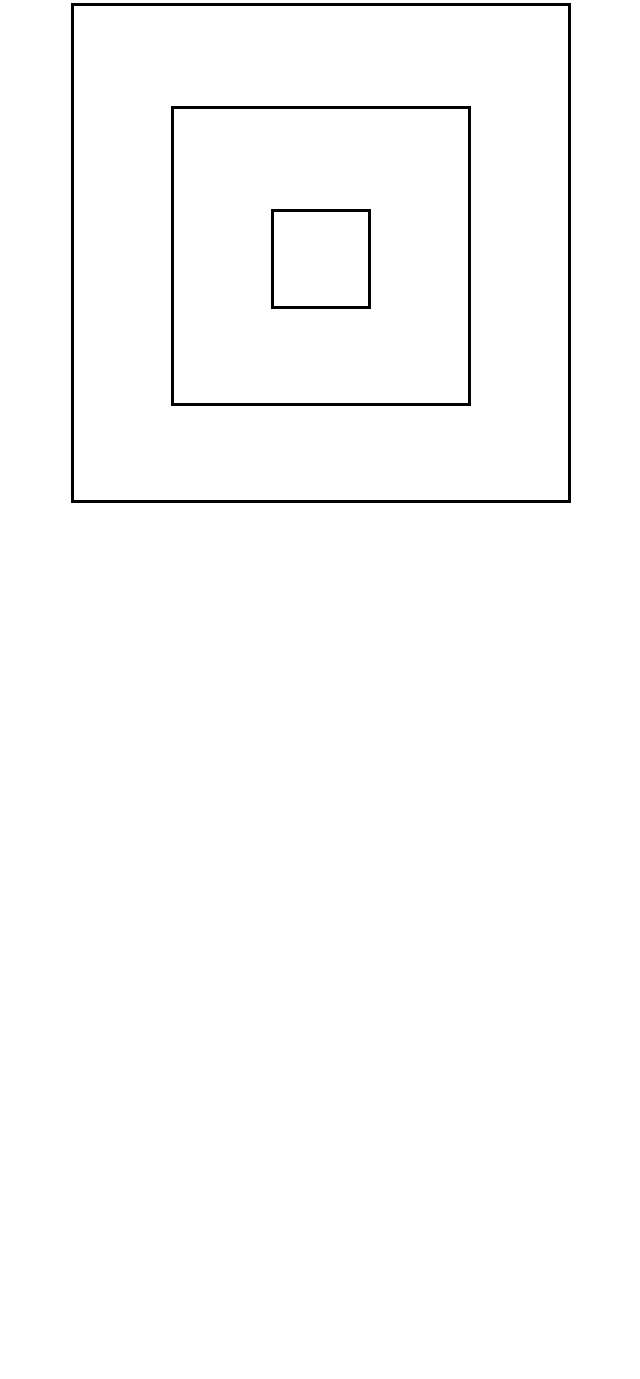
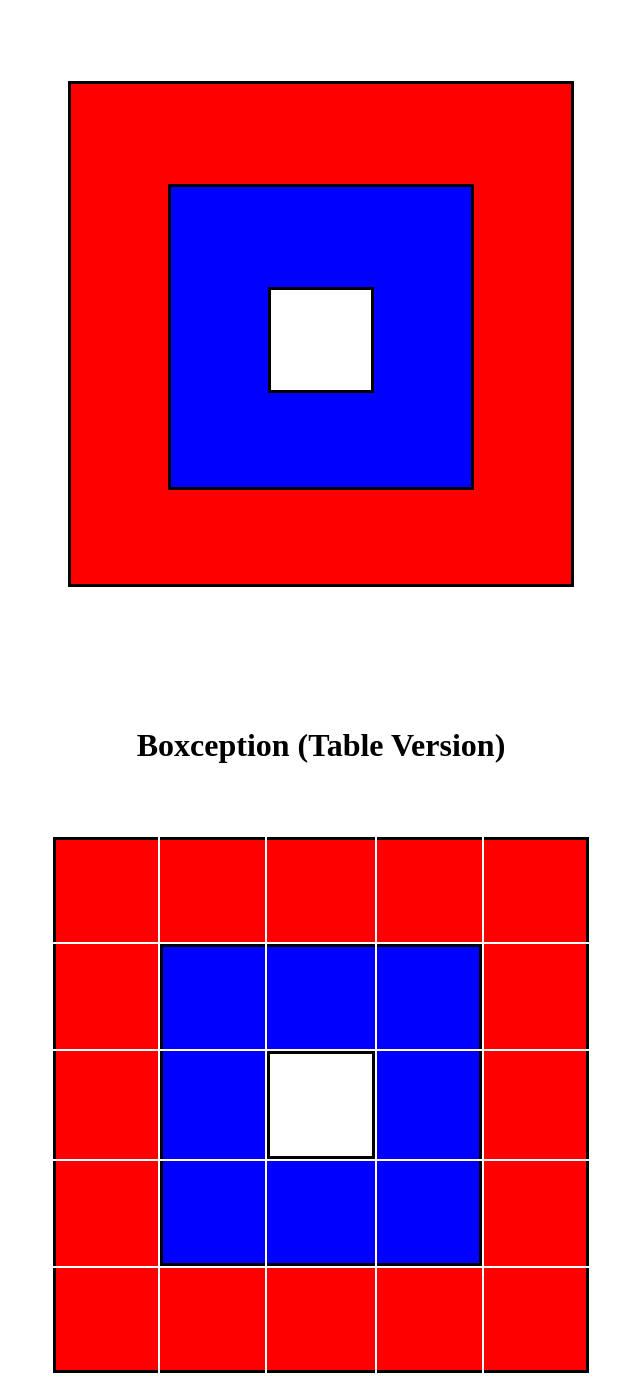
Before and after one commit to AllanPenn/Boxception, a plain HTML site: page index.html in a window 1280 px wide. Shown: the part 127-1506 px from the top of the page, without its empty margins (319-959 px from the left). Before the commit the page ends 800 px from the top, so only its background shows below. Drawn offline with Linux system fonts and the light colour scheme.

Commit message:
Simplified style.css and completed the bonus in index.html and syle.css

```diff
--- a/index.html
+++ b/index.html
@@ -10,10 +10,51 @@
 </head>
 <body>
   <h1>Boxception (Div Version)</h1>
-  <div>
-    <div>
-      <div></div>
+  <div id="large">
+    <div id="medium">
+      <div id="small"></div>
     </div>
   </div>
+  <br>
+  <h1>Boxception (Table Version)</h1>
+  <table>
+    <tbody>
+      <tr id="one">
+        <td class="top left"></td>
+        <td class="top"></td>
+        <td class="top"></td>
+        <td class="top"></td>
+        <td class="top right"></td>
+      </tr>
+      <tr id="two">
+        <td class="left"></td>
+        <td class="top left"></td>
+        <td class="top"></td>
+        <td class="top right"></td>
+        <td class="right"></td>
+      </tr>
+      <tr id="three">
+        <td class="left"></td>
+        <td class="left"></td>
+        <td class="top bottom left right"></td>
+        <td class="right"></td>
+        <td class="right"></td>
+      </tr>
+      <tr id="four">
+        <td class="left"></td>
+        <td class="bottom left"></td>
+        <td class="bottom"></td>
+        <td class="bottom right"></td>
+        <td class="right"></td>
+      </tr>
+      <tr id="five">
+        <td class="bottom left"></td>
+        <td class="bottom"></td>
+        <td class="bottom"></td>
+        <td class="bottom"></td>
+        <td class="bottom right"></td>
+      </tr>
+    </tbody>
+  </table>
 </body>
 </html>
--- a/style.css
+++ b/style.css
@@ -3,23 +3,49 @@ h1 {
   padding-bottom: 50px;
 }
 div {
-  box-sizing: border-box;
-  width: 500px;
-  height: 500px;
-  border: 3px solid black;
-  margin: auto;
-}
-div div {
-  box-sizing: border-box;
-  width: 300px;
-  height: 300px;
   border: 3px solid black;
   margin: 100px auto;
 }
-div div div {
-  box-sizing: border-box;
+#large {
+  width: 500px;
+  height: 500px;
+  background-color: red;
+}
+#medium {
+  width: 300px;
+  height: 300px;
+  background-color: blue;
+}
+#small {
   width: 100px;
   height: 100px;
-  border: 3px solid black;
-  margin: 100px auto;
+  background-color: white;
 }
+td {
+  width: 100px;
+  height: 100px;
+}
+table {
+  margin: auto;
+}
+.top {
+  border-top: 3px solid black;
+}
+.left {
+  border-left: 3px solid black;
+}
+.right {
+  border-right: 3px solid black;
+}
+.bottom {
+  border-bottom: 3px solid black;
+}
+#one, #five, td:nth-of-type(1), td:nth-of-type(5) {
+  background-color: red;
+}
+#two, #four, #three {
+  background-color: blue;
+}
+.top.bottom.left.right {
+  background-color: white;
+}
```
